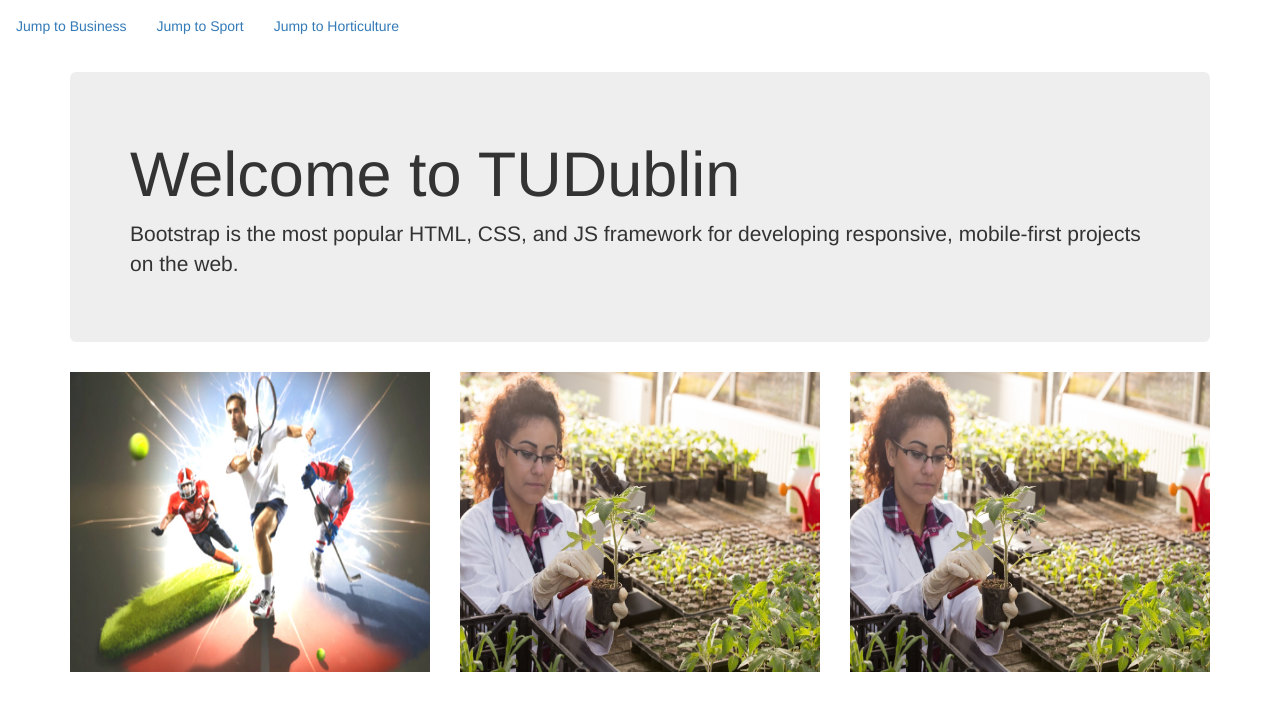
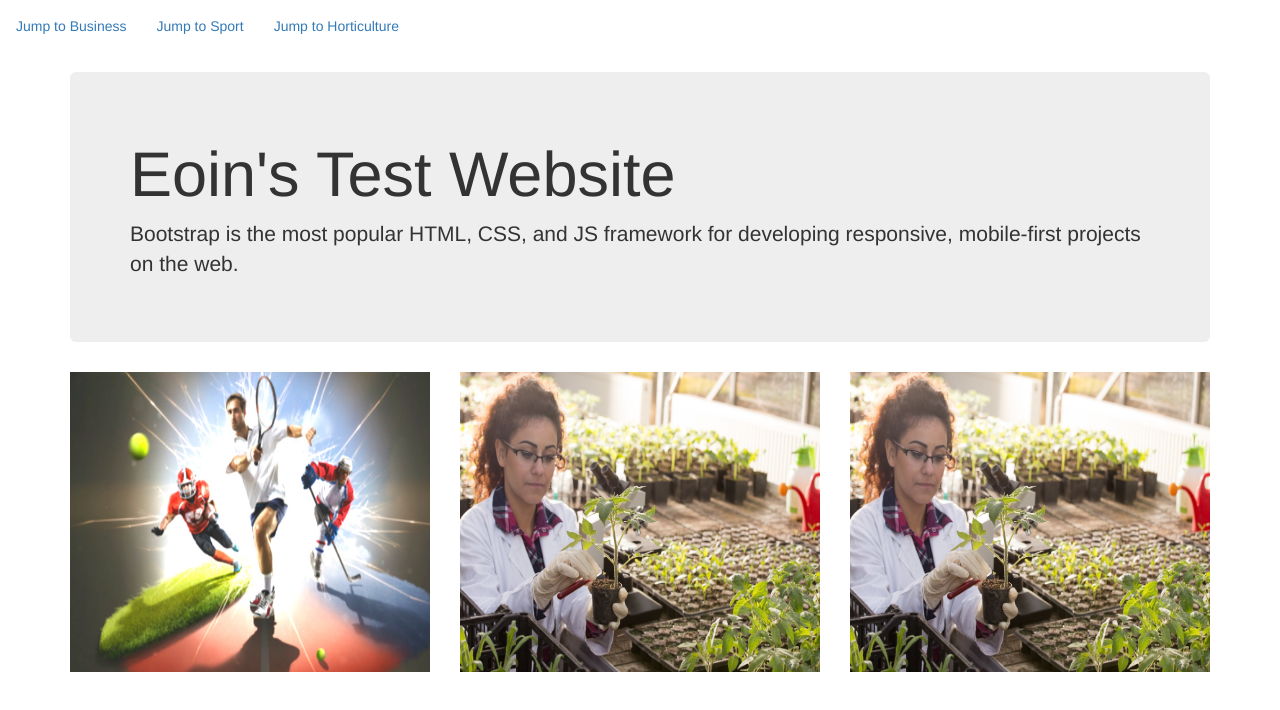
Before and after one commit to eoinok/eoinokennedy, a plain HTML site: page index.html in a window 1280 px wide. Drawn offline with nearby package versions, Linux system fonts and the light colour scheme.

Commit message:
commit from vscode

```diff
--- a/index.html
+++ b/index.html
@@ -29,7 +29,7 @@
 		</nav>
 		<div class="container">
 			<div class="jumbotron">
-				<h1>Welcome to TUDublin</h1>
+				<h1>Eoin's Test Website</h1>
 				<p>Bootstrap is the most popular HTML, CSS, and JS framework for developing
 				responsive, mobile-first projects on the web.</p>
 			</div>
```
